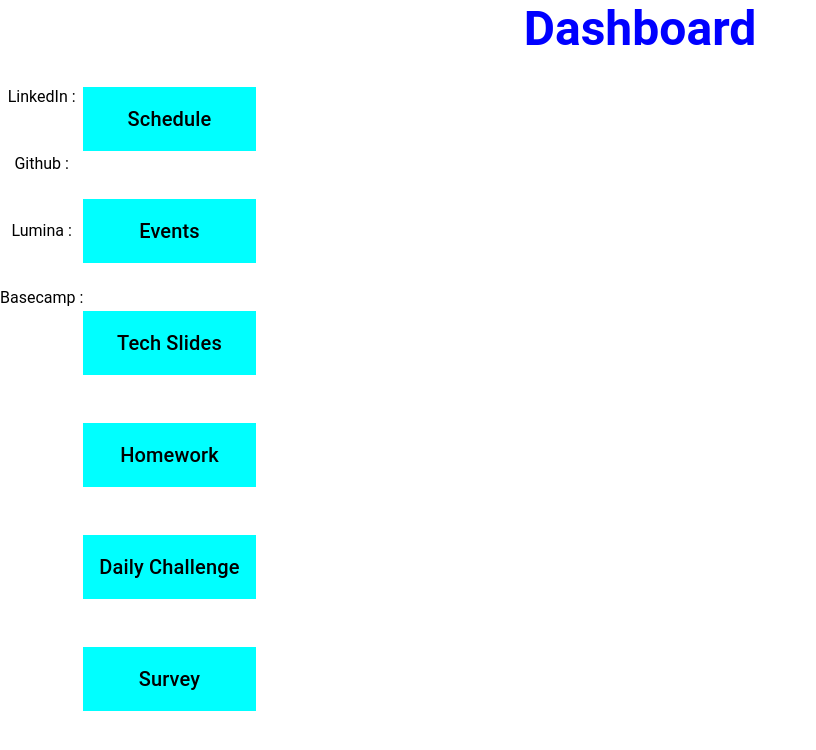
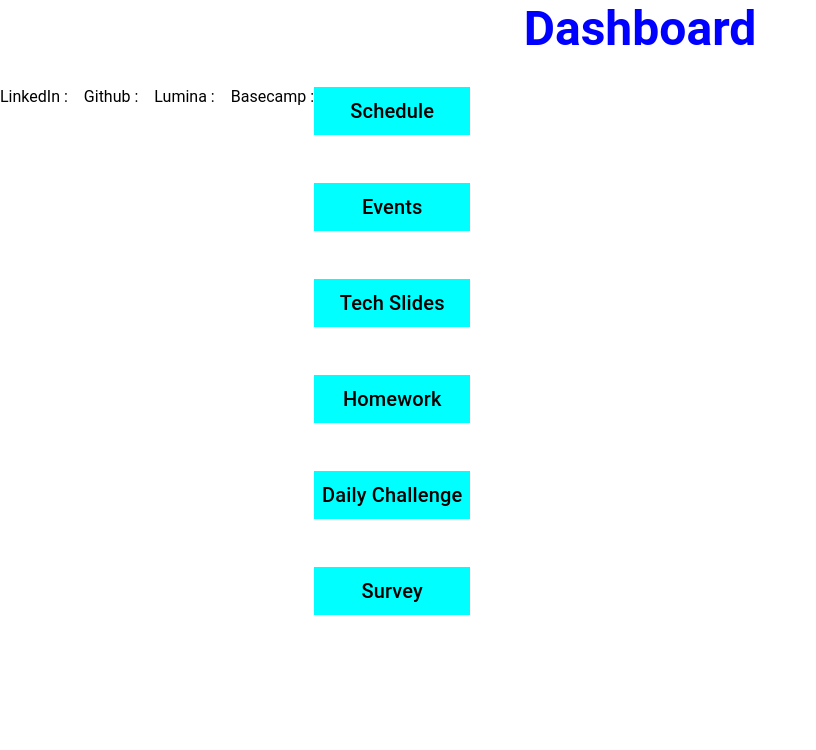
Before and after one commit to AfshinSharifnia/project2-iYOU-frontend, a React (Create React App) app: page /dashboard in a window 1280 px wide. Shown: the top 750 px of the page, without its empty margins (0-816 px from the left). Built offline with nearby package versions, Linux system fonts and the light colour scheme; no server answers.

Commit message:
updated dashboard

```diff
--- a/src/components/AppLink.jsx
+++ b/src/components/AppLink.jsx
@@ -2,11 +2,14 @@ import { Box, Typography } from "@mui/material";
 
 const AppLink = (props) => {
   const text = props.text;
-  // const url = props.url;
+  const url = props.url;
 
   return (
-    <Box sx={{ padding: 2, backgroundColor: "cyan" }}>
-      <Typography variant="h6"> {text} </Typography>
+    <Box sx={{ display: "flex", flexDirection: "column" }}>
+      <Box sx={{ padding: 1, backgroundColor: "cyan" }}>
+        <Typography variant="h6"> {text} </Typography>
+      </Box>
+      <Box>{url}</Box>
     </Box>
   );
 };
--- a/src/pages/Dashboard.jsx
+++ b/src/pages/Dashboard.jsx
@@ -24,15 +24,10 @@ function Dashboard({ user }) {
 
   return (
     <Box sx={{ display: "flex", flexDirection: "column" }}>
-
       <h1 className="dashboard"> Dashboard</h1>
 
       <Box sx={{ display: "flex", flexDirection: "row" }}>
-
-
-
-        <Box sx={{ display: "flex", flexDirection: "column", gap:6 }}>
-
+        <Box sx={{ display: "flex", flexDirection: "row", gap: 2 }}>
           <p className="linkedIn">
             LinkedIn :{" "}
             <a href={profileDB.linkedInURL}>{profileDB.linkedInURL}</a>
@@ -50,22 +45,14 @@ function Dashboard({ user }) {
           </p>
         </Box>
 
-
-
-
         <Box sx={{ display: "flex", flexDirection: "column", gap: 6 }}>
-
           <AppLink text="Schedule" url="" />
           <AppLink text="Events" url="" />
           <AppLink text="Tech Slides" url="" />
           <AppLink text="Homework" url="" />
           <AppLink text="Daily Challenge" url="" />
           <AppLink text="Survey" url="" />
-
         </Box>
-
-
-
       </Box>
     </Box>
   );
```
